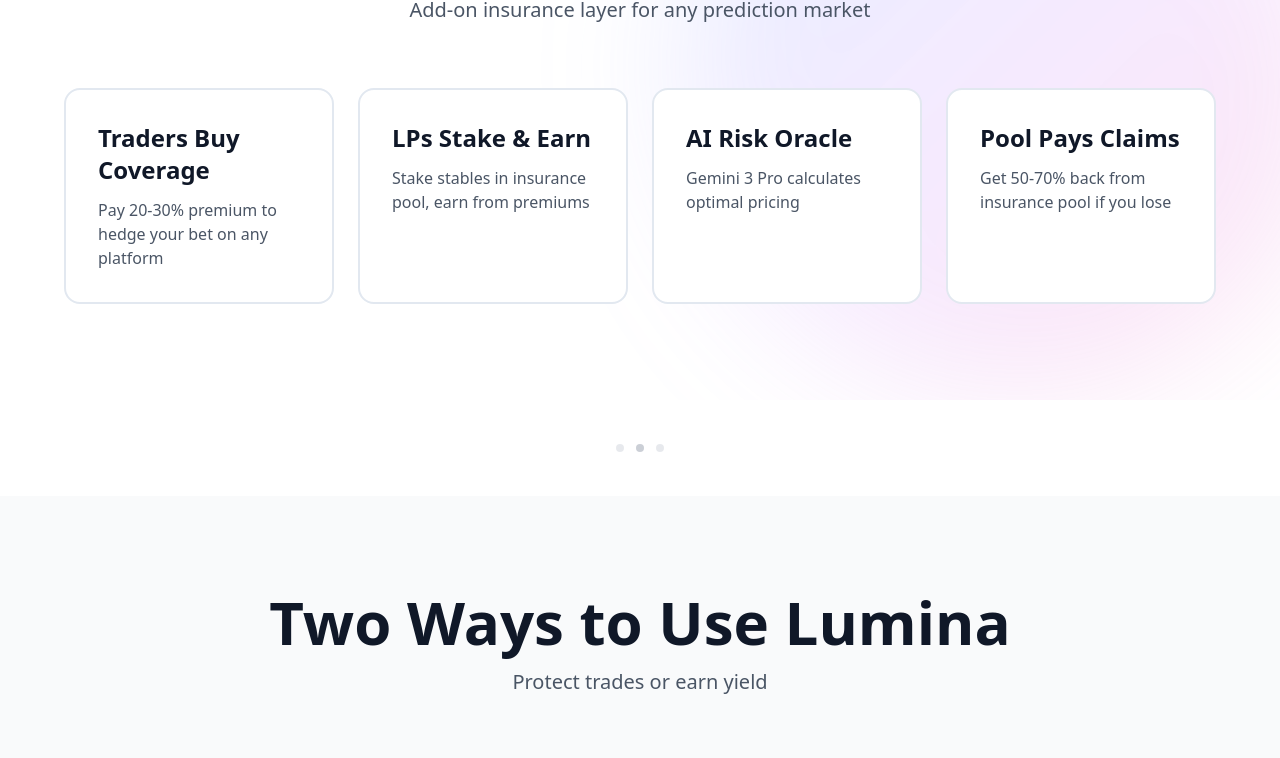
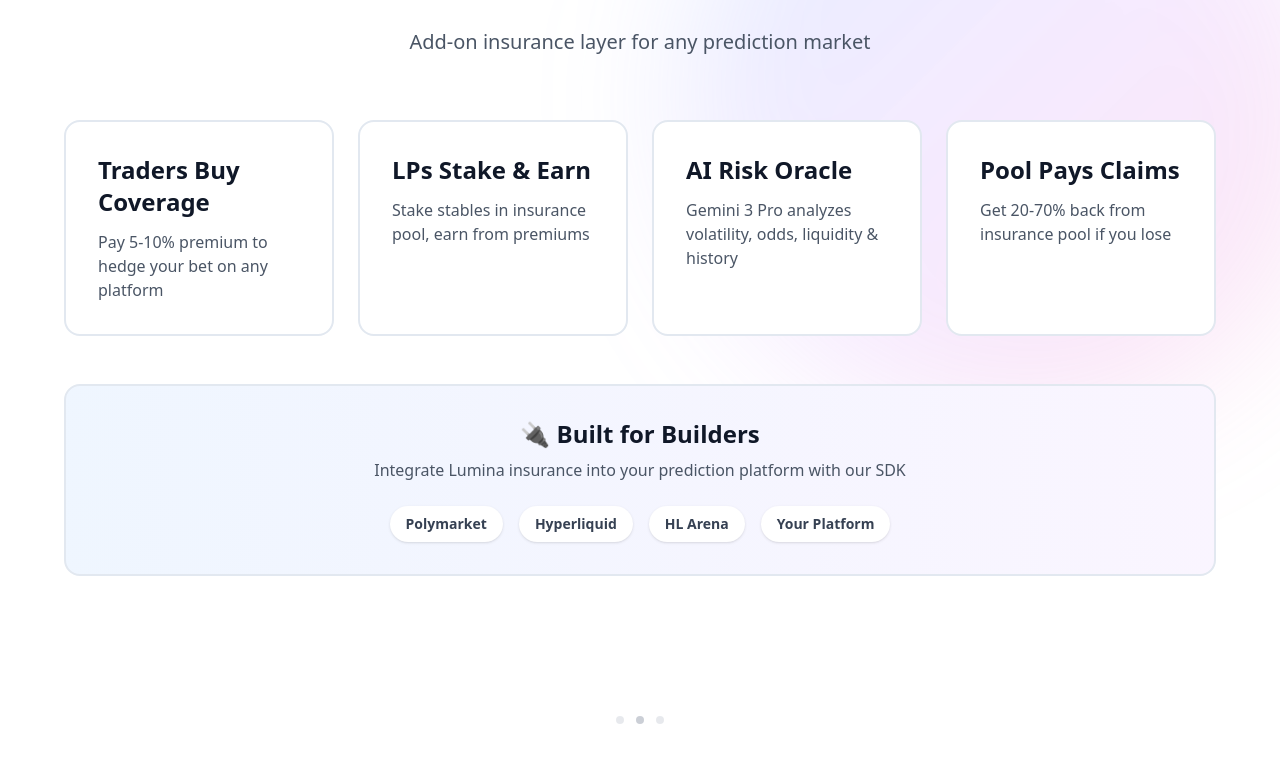
Before and after one commit to amishaaaa1/lumina, a Next.js app: page / in a window 1280 px wide. Shown: the part 1972-2730 px from the top of the page. Built offline with nearby package versions, Linux system fonts and the light colour scheme; no server answers; what wagmi would draw is missing.

Commit message:
fixing error insurance

```diff
--- a/app/insurance/InsuranceClient.tsx
+++ b/app/insurance/InsuranceClient.tsx
@@ -122,7 +122,7 @@ export default function InsuranceClient({ marketParam }: InsuranceClientProps) {
   }, []);
 
   // Use Polymarket data with category filter
-  const { markets: polymarketData, loading: marketsLoading, error: marketsError } = usePolymarketData(categoryFilter === 'all' ? undefined : categoryFilter);
+  const { markets: polymarketData, loading: marketsLoading } = usePolymarketData(categoryFilter === 'all' ? undefined : categoryFilter);
 
   // Transform Polymarket data to display format
   const transformedMarkets = useMemo(() => {
--- a/app/page.tsx
+++ b/app/page.tsx
@@ -204,7 +204,7 @@ export default function Home() {
               </h1>
 
               <p className="text-xl md:text-2xl text-gray-600 mb-12 max-w-3xl mx-auto">
-                The first AI-powered insurance layer for prediction markets. Trade with confidence, never lose everything.
+                The first AI-powered insurance layer for prediction markets. Works with Polymarket, Hyperliquid, and any prediction platform. Trade with confidence, never lose everything.
               </p>
 
               <div className="flex flex-wrap gap-4 justify-center mb-20">
@@ -318,10 +318,10 @@ export default function Home() {
               </p>
             </div>
 
-            <div className="grid md:grid-cols-2 lg:grid-cols-4 gap-6">
+            <div className="grid md:grid-cols-2 lg:grid-cols-4 gap-6 mb-12">
               <FeatureCard
                 title="Traders Buy Coverage"
-                description="Pay 20-30% premium to hedge your bet on any platform"
+                description="Pay 5-10% premium to hedge your bet on any platform"
                 color="blue"
               />
               <FeatureCard
@@ -331,14 +331,39 @@ export default function Home() {
               />
               <FeatureCard
                 title="AI Risk Oracle"
-                description="Gemini 3 Pro calculates optimal pricing"
+                description="Gemini 3 Pro analyzes volatility, odds, liquidity & history"
                 color="purple"
               />
               <FeatureCard
                 title="Pool Pays Claims"
-                description="Get 50-70% back from insurance pool if you lose"
+                description="Get 20-70% back from insurance pool if you lose"
                 color="pink"
               />
+            </div>
+
+            <div className="bg-gradient-to-r from-blue-50 to-purple-50 rounded-2xl p-8 border-2 border-blue-100">
+              <div className="text-center mb-6">
+                <h3 className="text-2xl font-bold text-gray-900 mb-2">
+                  🔌 Built for Builders
+                </h3>
+                <p className="text-gray-600">
+                  Integrate Lumina insurance into your prediction platform with our SDK
+                </p>
+              </div>
+              <div className="flex flex-wrap justify-center gap-4 text-sm">
+                <span className="px-4 py-2 bg-white rounded-full font-semibold text-gray-700 shadow-sm">
+                  Polymarket
+                </span>
+                <span className="px-4 py-2 bg-white rounded-full font-semibold text-gray-700 shadow-sm">
+                  Hyperliquid
+                </span>
+                <span className="px-4 py-2 bg-white rounded-full font-semibold text-gray-700 shadow-sm">
+                  HL Arena
+                </span>
+                <span className="px-4 py-2 bg-white rounded-full font-semibold text-gray-700 shadow-sm">
+                  Your Platform
+                </span>
+              </div>
             </div>
           </div>
         </section>
```
